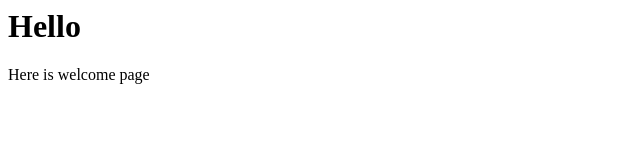
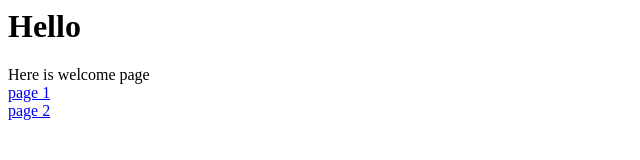
Before and after one commit to skipnik/stomatology, a plain HTML site: page index.html in a window 1280 px wide. Shown: the whole page, without its empty margins (0-640 px from the left). Drawn offline with Linux system fonts and the light colour scheme.

Commit message:
Update index.html

```diff
--- a/index.html
+++ b/index.html
@@ -3,5 +3,9 @@
 	<body>
 		<h1>Hello</h1>
 		Here is welcome page
+		</br>
+		<a href="page1.html">page 1</a>
+		</br>
+		<a href="page2.html">page 2</a>
 	</body>
 </html>
```
